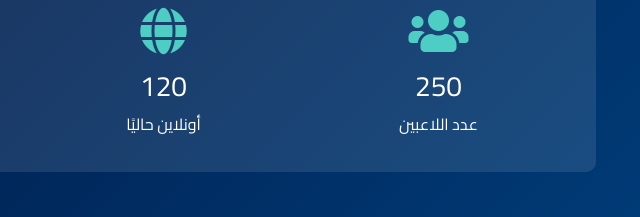
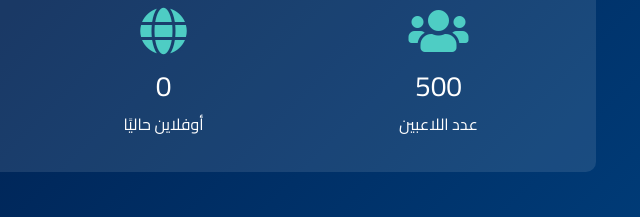
Before and after one commit to FrozenCityRp/FrozenCity, a plain HTML site: page index.html in a window 1280 px wide. Shown: the part 430-647 px from the top of the page, 614-1254 px from the left. Drawn offline with nearby package versions, Linux system fonts and the light colour scheme.

Commit message:
Update index.html

```diff
--- a/index.html
+++ b/index.html
@@ -88,13 +88,13 @@ border-radius: 10px;
 <div class="row mb-5 server-stats">
     <div class="col-md-3 text-center">
         <i class="fas fa-users feature-icon"></i>
-        <h3>250</h3>
+        <h3>500</h3>
         <p>عدد اللاعبين</p>
         </div>
         <div class="col-md-3 text-center">
         <i class="fas fa-globe feature-icon"></i>
-        <h3>120</h3>
-        <p>أونلاين حاليًا</p>
+        <h3>0</h3>
+        <p>أوفلاين حاليًا</p>
         </div>
         <div class="col-md-3 text-center">
         <i class="fas fa-server feature-icon"></i>
```
